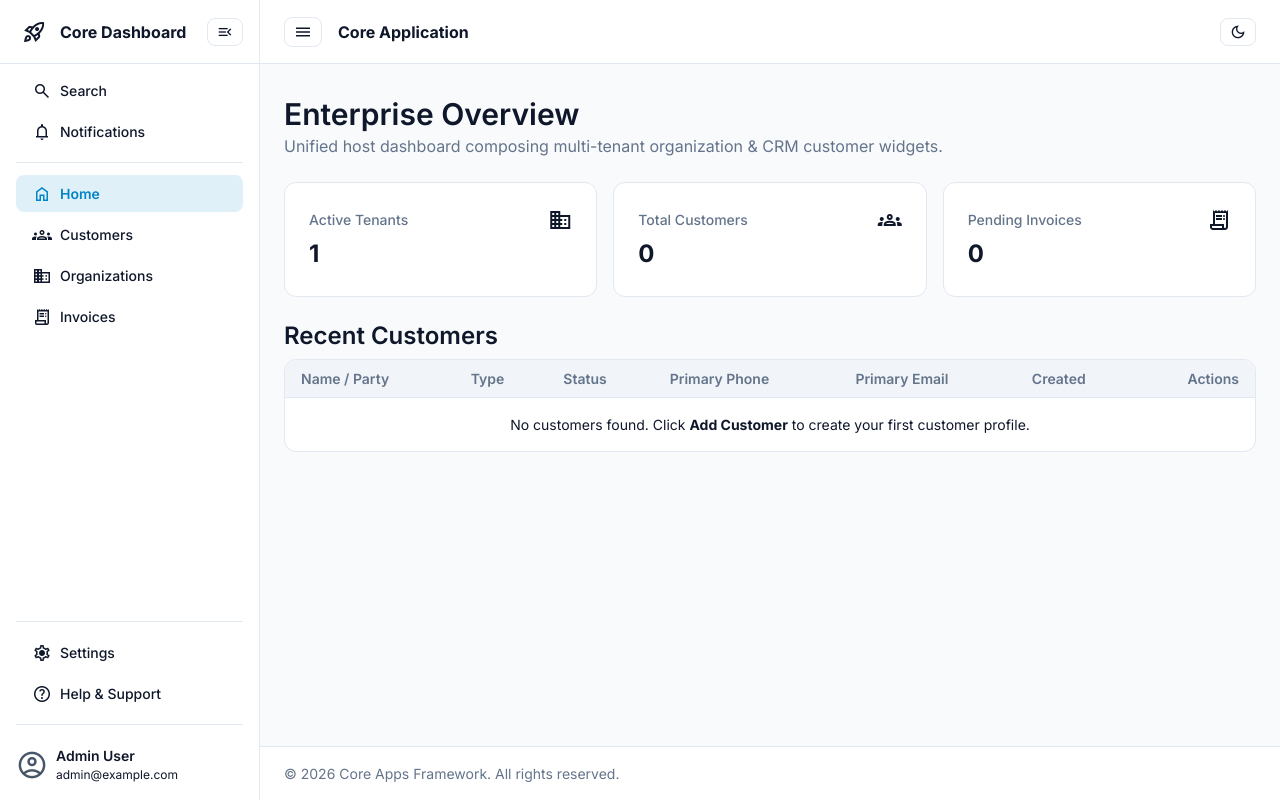
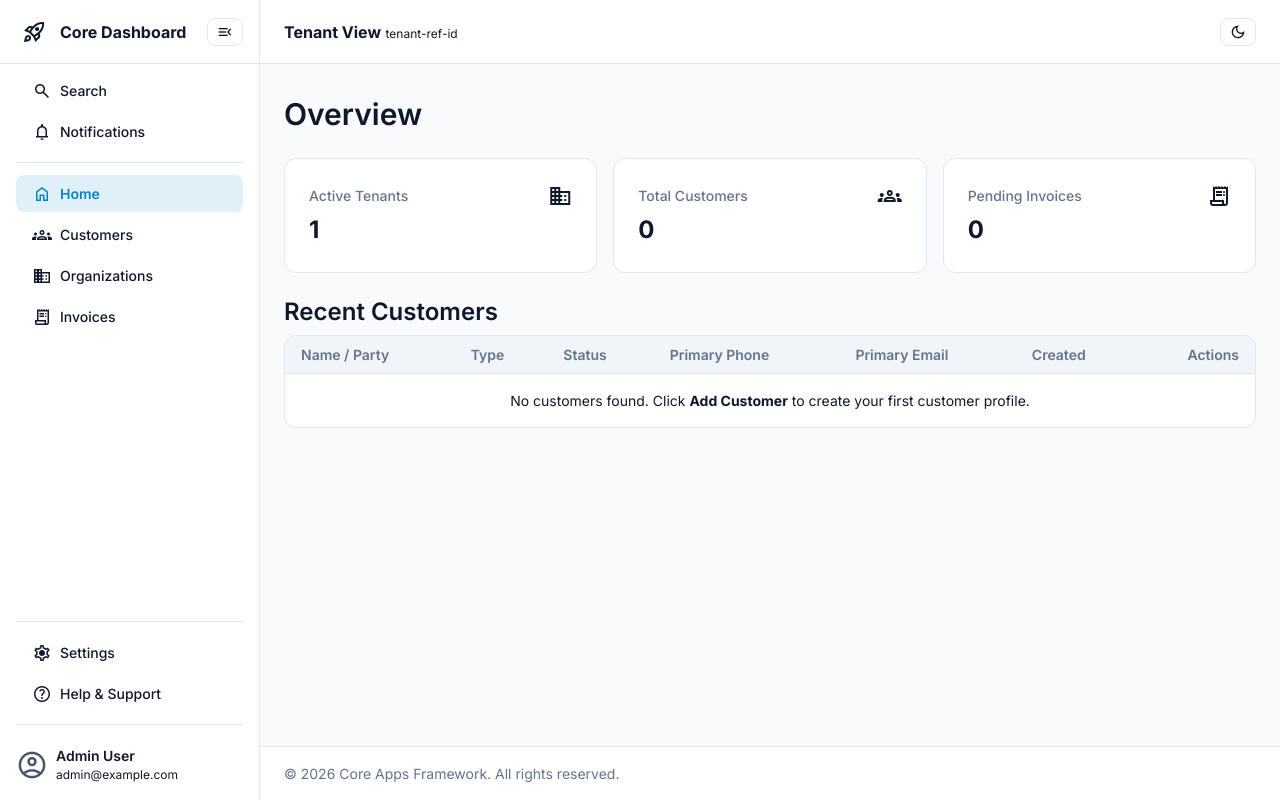
Before and after one commit to singhjot85/core-common-django-apps, a Python web app: template sample_project/templates/public_dashboard.jinja in a window 1280 px wide. Run offline with Jinja, Linux system fonts and the light colour scheme; the template is opened without the code that fills it, so the values that code supplies are empty.

Commit message:
Minor Changes

```diff
--- a/core/templates/core/layout/navbar.jinja
+++ b/core/templates/core/layout/navbar.jinja
@@ -2,16 +2,17 @@
 {% from "core/components/common/icons.jinja" import icon %}
 <header class="app-header">
     <div class="flex items-center gap-md">
-        <button type="button"
-                class="btn btn-sm btn-outline mobile-menu-toggle"
-                data-sidebar-mobile-toggle
-                aria-label="Toggle mobile navigation">{{ icon("menu", size=20) }}</button>
+        {#
+            TODO: figure out a better way to implement, mobile view
+            <button type="button" class="btn btn-sm btn-outline mobile-menu-toggle" data-sidebar-mobile-toggle aria-label="Toggle mobile navigation">{{ icon("menu", size=20) }}
+            </button>
+        #}
         <div class="brand-title">
-            <strong>
-                {% block page_label %}
-                    {{ page_label or PROJECT_LABEL or 'Core Application' }}
-                {% endblock page_label %}
-            </strong>
+            {% block page_label %}
+                <strong>{{ page_label or PROJECT_LABEL or "Tenant View" }}</strong>
+                {# AGENT: Add a vertical saparator bar/dot/somesort of seperator here #}
+                <span class="text-muted font-size-xs">{{ page_label_secondary or "tenant-ref-id" }}</span>
+            {% endblock page_label %}
         </div>
     </div>
     <div class="flex items-center gap-md">
@@ -30,7 +31,8 @@
             {% if request and request.user and request.user.is_authenticated %}
                 <div class="flex items-center gap-xs text-muted font-size-sm">
                     {{ icon("account_circle", size=18) }}
-                    <span>{{ request.user.get_username() if request.user.get_username is callable else request.user.username }}</span>
+                    <span>{{ request.user.get_username() if request.user.get_username is callable else request.user.username
+                    }}</span>
                 </div>
             {% endif %}
         {% endblock header_user %}
--- a/sample_project/templates/public_dashboard.jinja
+++ b/sample_project/templates/public_dashboard.jinja
@@ -5,27 +5,22 @@
 {% from "core/components/common/icons.jinja" import icon %}
 {% from "crm/components/customer_table.jinja" import customer_table %}
 {% from "tenants/components/tenant_card.jinja" import tenant_card %}
+{% if organization %}
+    {% set page_label = (organization.name or page_label) %}
+    {% set page_label_secondary = (page_label_secondary or organization.public_id) %}
+{% endif %}
 {% block title %}
-    Enterprise Dashboard | Sample Project
+    {{ page_title or organization_name or "Title" }}
 {% endblock title %}
 {% block content %}
     <div class="mb-lg">
-        <h1>Enterprise Overview</h1>
-        <p class="text-muted">Unified host dashboard composing multi-tenant organization & CRM customer widgets.</p>
+        <h1>{{ page_title or "Overview" }}</h1>
     </div>
     <div class="grid grid-cols-3 gap-md mb-lg">
         {{ stat_card("Active Tenants", active_tenants or 1, icon=icon("domain", size=24) ) }}
         {{ stat_card("Total Customers", total_customers or (customers|length if customers else 0) , icon=icon("groups", size=24)) }}
         {{ stat_card("Pending Invoices", pending_invoices or 0, icon=icon("receipt_long", size=24) ) }}
     </div>
-    {% if current_tenant %}
-        <div class="mb-lg">
-            <div class="mb-sm">
-                <h2>Active Organization</h2>
-            </div>
-            {{ tenant_card(current_tenant) }}
-        </div>
-    {% endif %}
     <div class="mb-lg">
         <div class="mb-sm">
             <h2>Recent Customers</h2>
```
Also changed, not shown: sample_project/templates/dashboard.jinja (+0 -7 lines).
